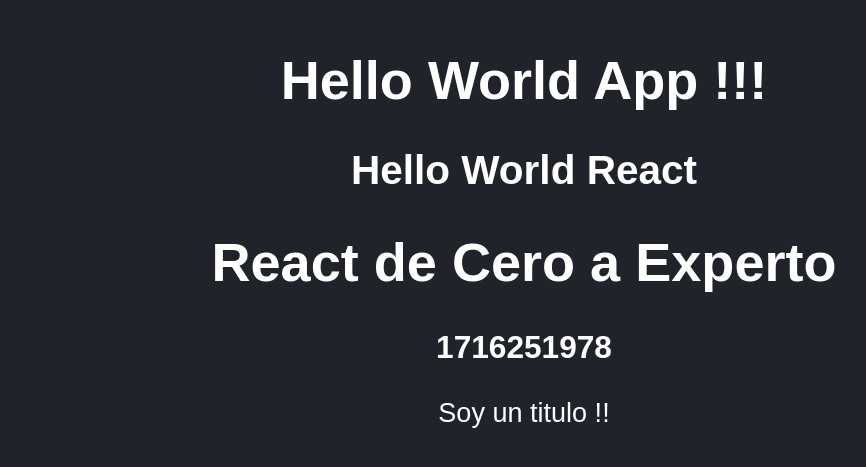
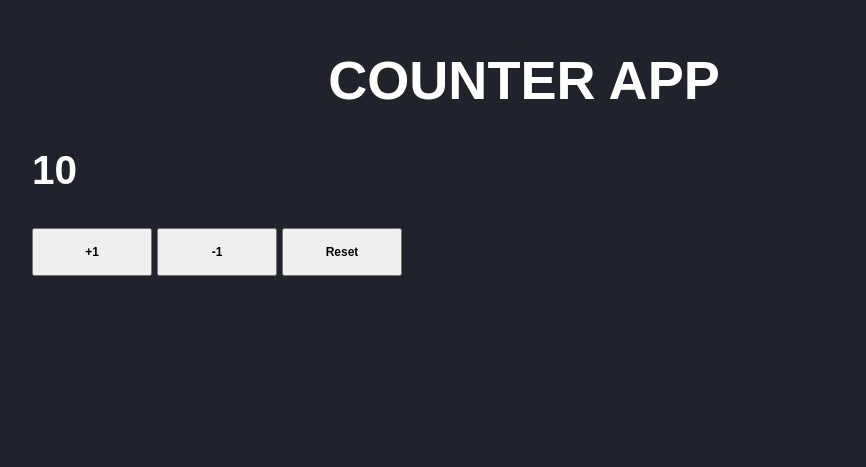
Before and after one commit to doleas/03-counter-app-vite, a React (Vite) app: page / in a window 1280 px wide. Shown: the part 135-602 px from the top of the page, without its empty margins (116-982 px from the left). Built offline with nearby package versions, Linux system fonts and the light colour scheme.

Commit message:
hooks useState con estado

```diff
--- /dev/null
+++ b/src/CounterApp.jsx
@@ -0,0 +1,47 @@
+import {useState} from 'react'
+
+import PropTypes from 'prop-types';
+
+
+
+const CounterApp = ({value}) => {
+    //Separamos la fucion del boton, esta definida de forma tradicional
+    // function handleAdd(event){
+    //     console.log(event)
+    // }
+
+    //Hooks
+    const [counter, setCounter] = useState(value);
+
+    //funcion de flecha, se recomienda que si no utiliza nada del componente se la saque a fuera
+    const handleAdd = (event) => {
+        // return console.log(event)
+        // setCounter(counter +1);
+        setCounter((c)=>c+120);
+    }
+
+    return (
+        <>
+            <h1> Counter App</h1>
+            <h3> {value}</h3>
+            {/* Esto es un contador */}
+            {/* <button onClick={function(){console.log('+1')}}> Contador </button> */}
+            {/* Pero con event puedo tener toda la informacion del evento como posicion... */}
+            <button onClick={handleAdd}> Contador </button>
+            {/* (event) => handleAdd(event) se lo puede reemplazar por solo manda la referencia a la funcion handleAdd */}
+
+            <h3> {counter}</h3>
+
+        </>
+    )
+}
+
+export default CounterApp;
+
+CounterApp.propTypes = {
+    value: PropTypes.number.isRequired
+}
+
+CounterApp.defaultProps = {
+    value: 5
+}
--- /dev/null
+++ b/src/CounterApp2.jsx
@@ -0,0 +1,45 @@
+
+import PropTypes from 'prop-types';
+
+import {useState} from 'react';
+
+//tarea
+const CounterApp2 = ({value}) => {
+
+    console.log('render');
+
+    const [counter, setCounter] = useState(value);
+
+    const handleAdd = () => {
+        setCounter((c)=>c+1);
+    }
+
+    const handleQuit = () => setCounter((c)=>c-1);
+
+
+    const handReset = () => setCounter(value);
+
+//Hay que tener encuenta que cuando sufra un cambio en el estado va a volverse a ejecutar el funcional component
+//literalmente se vuelve a disparar el componente
+    return (
+        <>
+            <h1 style={{textAlign: "center"}}>COUNTER APP</h1>
+            <h2>{counter}</h2>
+            <button onClick={handleAdd}> +1 </button>
+            <button onClick={handleQuit}> -1 </button>
+            <button onClick={handReset}> Reset </button>
+
+        </>
+    )
+}
+
+export default CounterApp2;
+
+
+CounterApp2.propTypes = {
+    value: PropTypes.number
+}
+
+CounterApp2.defaultProps = {
+    value: 10
+}
--- a/src/FirstApp.jsx
+++ b/src/FirstApp.jsx
@@ -55,7 +55,7 @@ const SecondApp = (a, b) => {
 // }
 
 
-const FirstApp = ({title, subtitle}) => {
+const FirstApp = ({title, subtitle, name}) => {
 
     // if (!title){
     //     throw new Error('El titulo no existe!!');
@@ -68,6 +68,7 @@ const FirstApp = ({title, subtitle}) => {
             <h1 style={{textAlign: "center"}}>{title}</h1>
             <h3 style={{textAlign: "center"}}>{subtitle}</h3>
             <p style={{textAlign: "center"}}>Soy un titulo !!</p>
+            <p style={{textAlign: "right"}}>{name}</p>
         </>
     )
 }
@@ -77,6 +78,14 @@ export default FirstApp;
 
 FirstApp.propTypes = {
 
+    name: PropTypes.string.isRequired,
+    subtitle: PropTypes.number.isRequired,
     title: PropTypes.string.isRequired, //es requerido
-    subtitle: PropTypes.number.isRequired
 }
+
+//defaultprops van a entrar antes que nuestros proptypes
+FirstApp.defaultProps = {
+    name: 'David Oleas',
+    subtitle: 983818763,
+    title: 'Innovación Tecnológica'
+}
--- a/src/main.jsx
+++ b/src/main.jsx
@@ -1,5 +1,7 @@
 import React from 'react';
 import ReactDOM from 'react-dom/client';
+import CounterApp from './CounterApp';
+import CounterApp2 from './CounterApp2'
 import FirstApp from './FirstApp';
 import { HelloWorld, OtroComponente } from './HelloWorld';
 
@@ -9,9 +11,11 @@ import './style.css';
 ReactDOM.createRoot(document.getElementById('root'))
     .render(
         <React.StrictMode>
-            <HelloWorld />
+            {/* <HelloWorld />
             <OtroComponente />
-            <FirstApp title="React de Cero a Experto" subtitle={1716251978}/>
+            <FirstApp />
+            <CounterApp value={10}/> */}
+            <CounterApp2 />
         </React.StrictMode>
 
     );
--- a/src/style.css
+++ b/src/style.css
@@ -7,3 +7,13 @@ html, body {
     font-size: 1.3rem;
     padding: 70px;
 }
+
+button {
+    padding: 15px;
+    width: 120px;
+    font-family: Arial, Helvetica, sans-serif;
+    font-size: 12px;
+    font-weight: bold;
+    margin-bottom: 5px;
+    margin-right: 5px;
+}
```
